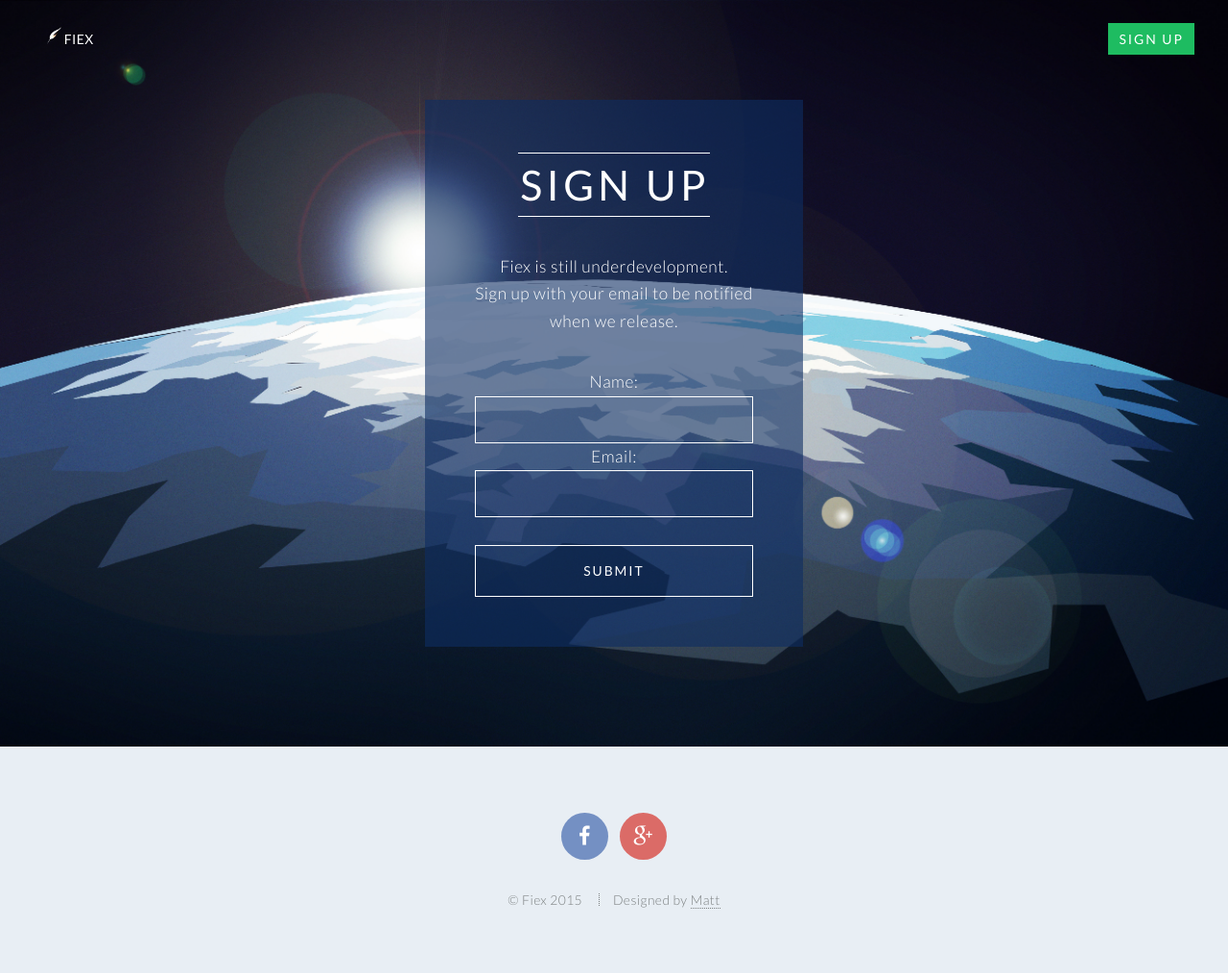
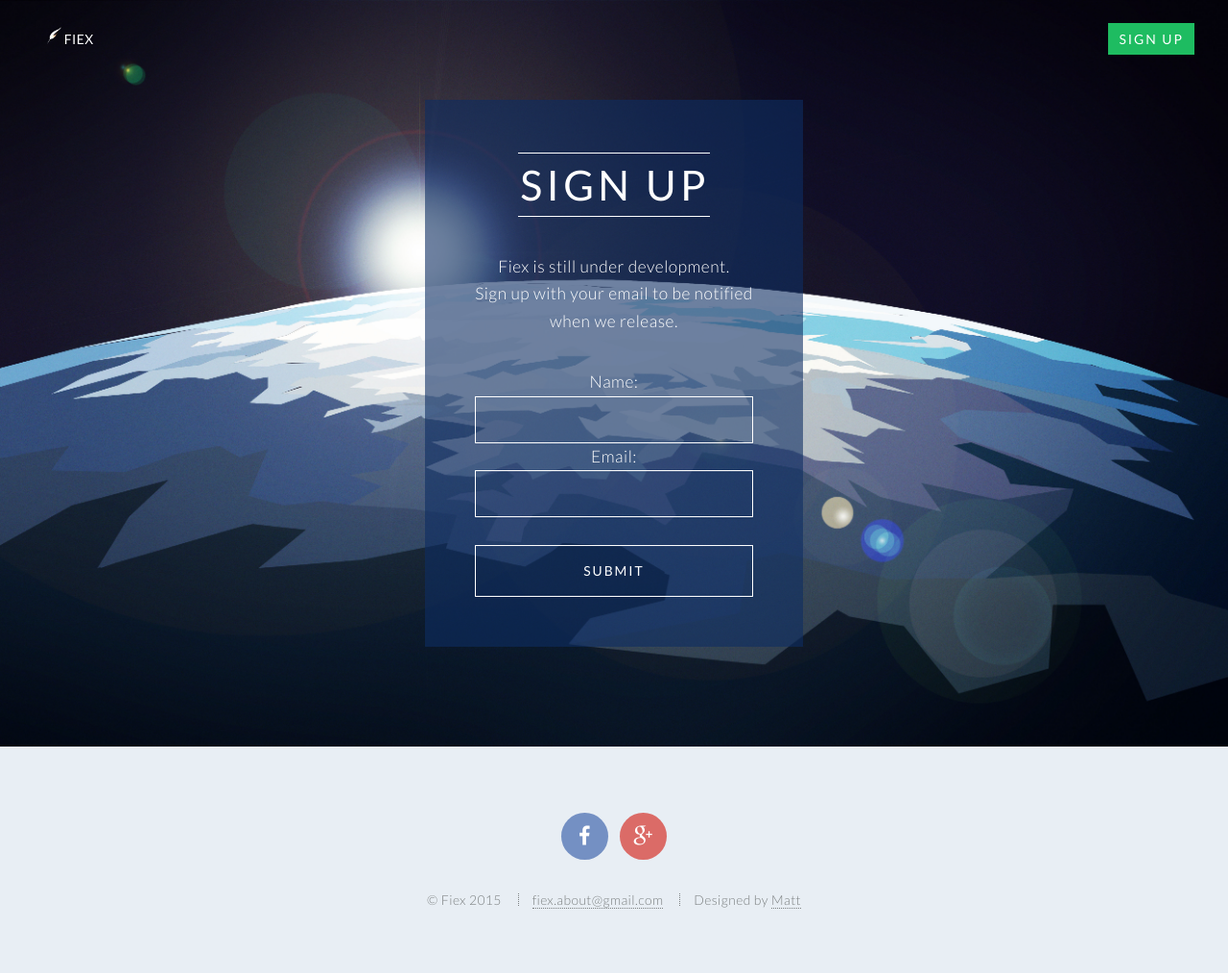
Before and after one commit to mttwng/fiex, a PHP site: page /signup.php in a window 1280 px wide. Shown: the whole page at 96% size. Run offline with PHP 8.4, Linux system fonts and the light colour scheme.

Commit message:
fixed designs

```diff
--- a/css/style.css
+++ b/css/style.css
@@ -192,7 +192,7 @@
 		-ms-appearance: none;
 		appearance: none;
 		background: none;
-		border: solid 1px white;
+		border: solid 1px black;
 		color: inherit;
 		display: block;
 		padding: 0.75em;
@@ -592,13 +592,14 @@
 		}
 
 		.wrapper.style2 {
-			background-color: #28477D;
+			/*background-color: #28477D;*/
 			/*background-color: #3498db;*/
 			/*background-image: url("images/light-bl.svg"), url("images/light-br.svg");*/
 			background-position: bottom left, bottom right;
 			background-repeat: no-repeat, no-repeat;
 			background-size: 25em, 25em;
-			color: white;
+			color: black;
+			border: 1px solid black;
 		}
 
 			.wrapper.style2 .button:hover {
@@ -622,7 +623,8 @@
 		}
 
 		.wrapper.style4 {
-			background-color: #47BD79;
+			background-color: #28477D;
+			/*background-color: #47BD79;*/
 			color: white;
 			padding: 4em;
 		}
@@ -1122,7 +1124,7 @@ select {
 	background-color: transparent;
 	border-radius: 0;
 	-webkit-appearance: none;
-	border: 1px solid #fff;
+	border: 1px solid black;
 	color: inherit;
 	display: block;
 	padding: 0.75em;
@@ -1145,3 +1147,7 @@ select {
  	min-width: 100%;
  	width: 100%;
  }
+
+ input.white-border {
+ 	border: 1px solid white;
+ }
--- a/footer.php
+++ b/footer.php
@@ -2,7 +2,7 @@
 			<footer id="footer">
 
 				<ul class="icons">
-					<li><a href="#" class="icon circle fa-facebook"><span class="label">Facebook</span></a></li>
+					<li><a href="https://www.facebook.com/fiexit" target="_blank" class="icon circle fa-facebook"><span class="label">Facebook</span></a></li>
 					<li><a href="#" class="icon circle fa-google-plus"><span class="label">Google+</span></a></li>
 				</ul>
 
@@ -12,7 +12,8 @@
                     		document.write(new Date().getFullYear());
                			</script>
                		</li>
-					<li>Designed by <a href="http://therealmatt.com">Matt</a></li>
+               		<li><a href="mailto:fiex.about@gmail.com" target="_blank">fiex.about@gmail.com</a></li>
+					<li>Designed by <a target="_blank" href="http://therealmatt.com">Matt</a></li>
 				</ul>
 
 			</footer>
--- a/signup.php
+++ b/signup.php
@@ -14,13 +14,13 @@
 					<header>
 						<h2>Sign up</h2>
 					</header>
-					<p>Fiex is still underdevelopment. <br>
+					<p>Fiex is still under development. <br>
 						Sign up with your email to be notified <br>
 						when we release. </p>
 					<footer>
 						<form method="post" action="signup_submit.php">
-							<p>Name: <input type="text" name="Name" size="20"></p>
-							<p>Email: <input type="text" name="Email" size="20"></p>
+							<p>Name: <input type="text" name="Name" size="20" class="white-border"></p>
+							<p>Email: <input type="text" name="Email" size="20" class="white-border"></p>
 							<br>
 							<p><input class="full-width" type="submit" value="Submit" name="Submit"></p>
 						</form>
--- a/signup_submit.php
+++ b/signup_submit.php
@@ -3,7 +3,7 @@
 ## CONFIG ##
 
 # LIST EMAIL ADDRESS
-$recipient = "mattysoccer@gmail.com";
+$recipient = "fiex.about@gmail.com";
 
 # SUBJECT (Subscribe/Remove)
 $subject = "Subscribe";
```
Also changed, not shown: images/Flow-Chart.png (deleted), images/arrow.png, images/howto.png, 2 other files.
